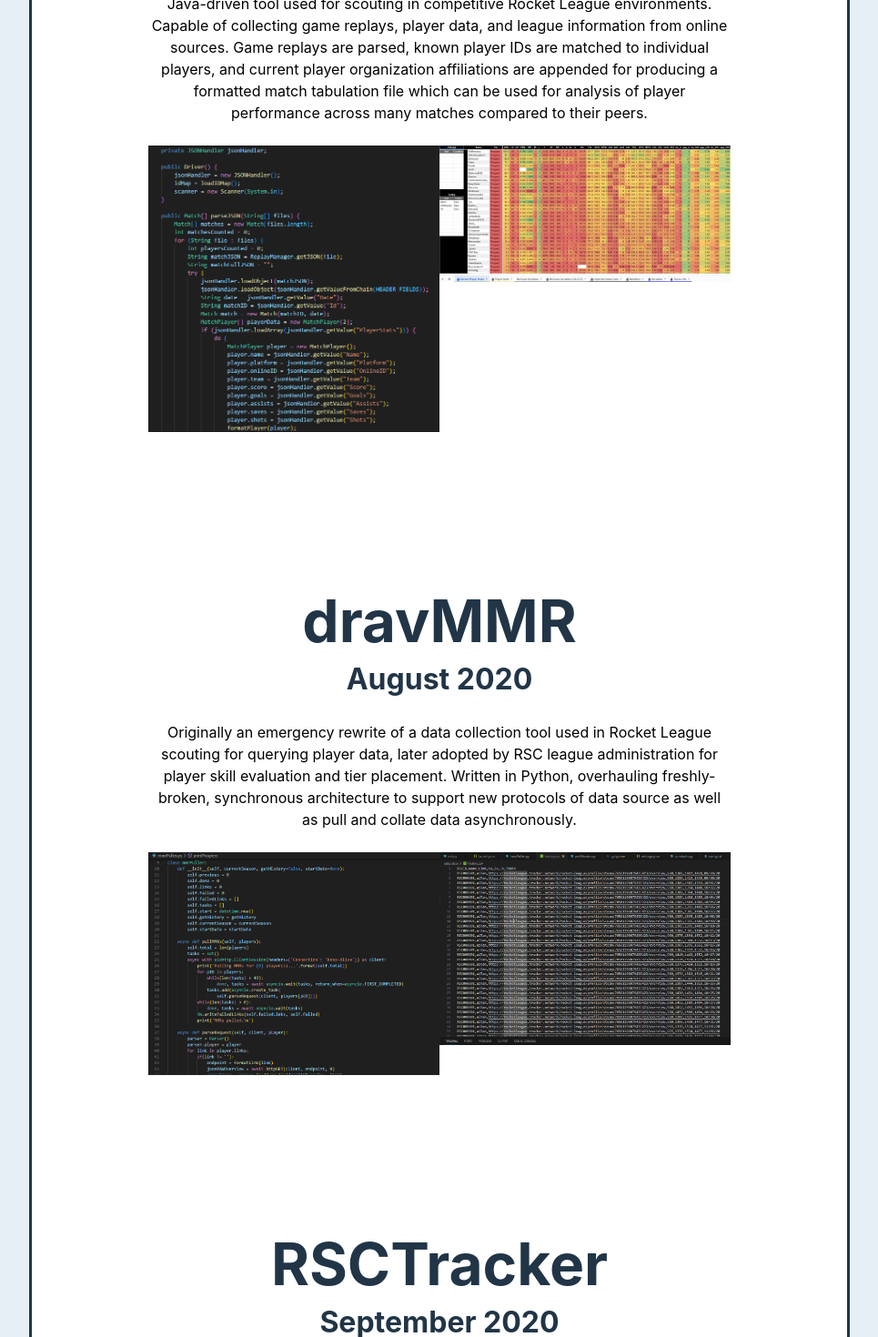
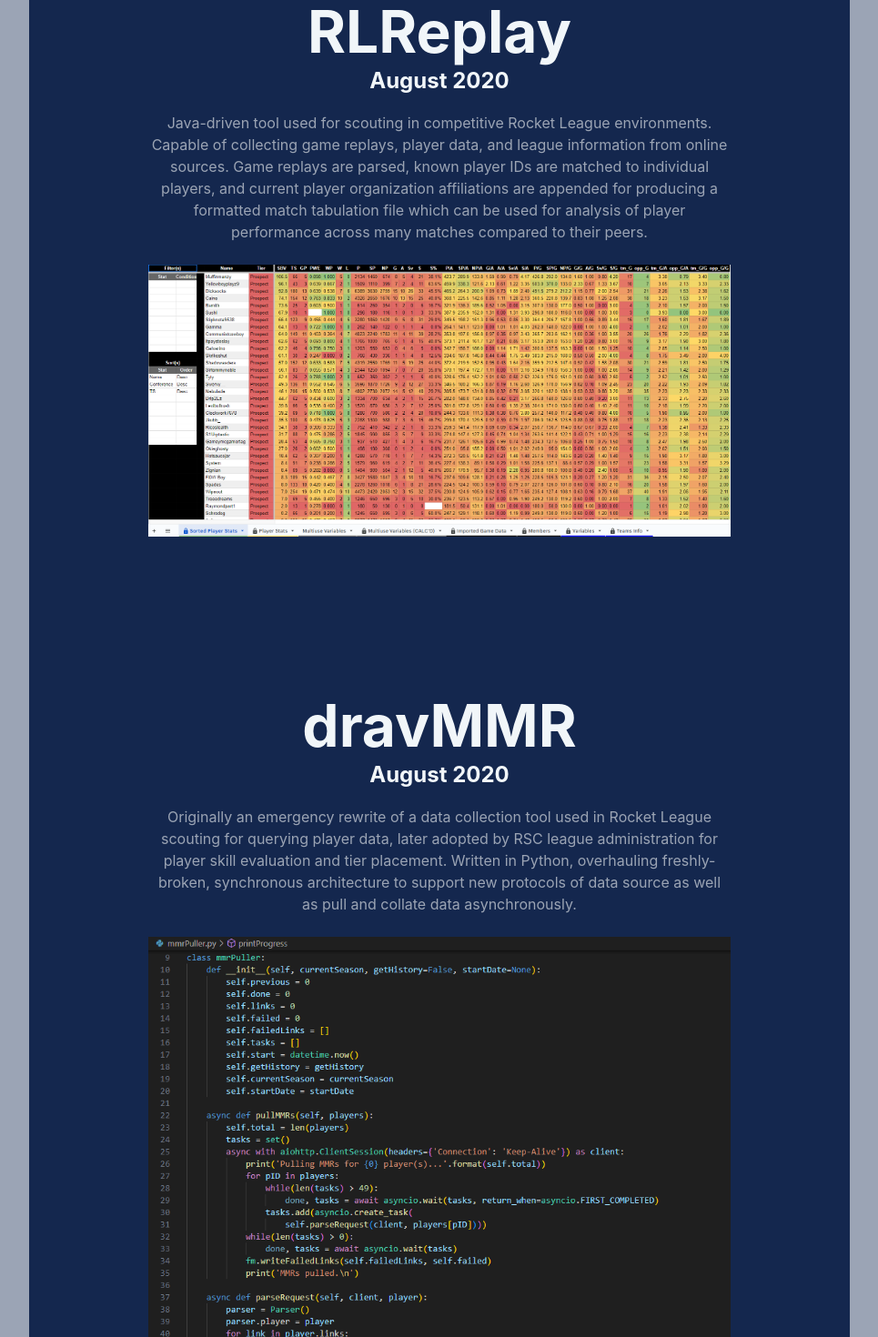
Before and after one commit to aidant19/MyWebsite, a React (Vite) app: page /MyWebsite/Projects in a window 1280 px wide. Shown: the part 900-2370 px from the top of the page at 91% size, without its empty margins (157-1122 px from the left). Built offline with nearby package versions, Linux system fonts and the light colour scheme.

Commit message:
Sign aesthetic overhaul and projects page refinement

```diff
--- a/src/About.css
+++ b/src/About.css
@@ -1,7 +1,7 @@
 .about-header {
-    color: #213547;
+    color: #F1F6F9;
 }
 
 .about-text {
-    color: #213547;
+    color: #F1F6F9;
 }
--- a/src/Contact.css
+++ b/src/Contact.css
@@ -1,11 +1,11 @@
 .contact-header {
     font-size: 18px;
-    color: #213547;
+    color: #F1F6F9;
     margin-top: 200px;
     margin-bottom: 2px;
 }
 
 .contact-text {
     margin-top: 2px;
-    color: #213547;
+    color: #F1F6F9;
 }
--- a/src/Me.css
+++ b/src/Me.css
@@ -7,11 +7,11 @@
 body {
     margin: 0px;
     padding: 0px;
-    background: #e7eff6;
+    background: #9BA4B5;
 }
 
 .headshot-text {
-    color: #213547;
+    color: #F1F6F9;
     text-align: center;
     font-size: 5em;
     margin-bottom: 10px;
@@ -22,7 +22,7 @@
     font-size: 25px;
     margin-top: 5px;
     margin-bottom: 5px;
-    color:  #4b86b4;
+    color:  #9BA4B4;
 }
 
 .headshot {
--- a/src/Projects.css
+++ b/src/Projects.css
@@ -35,18 +35,18 @@
 .project-title {
   font-size: 4em;
   margin-top: 1.5em;
-  color: #213547;
+  color: #F1F6F9;
   margin-bottom: 0em;
 }
 
 .project-date {
-  margin-top: -0.25em;
-  font-size: 2em;
-  color: #213547
+  margin-top: -0.5em;
+  font-size: 1.5em;
+  color: #F1F6F9;
 }
 
 .project-text {
-  color: black;
+  color: #9BA4B4;
   margin-bottom: 10em;
 }
 
@@ -60,10 +60,8 @@
 }
 
 .img-container {
-    float: left;
     position: relative;
     margin: auto;
-    width: 50%;
 }
 
 .img-container:hover .img-overlay {
@@ -83,11 +81,6 @@
     background-color: #e7eff6;
   }
 
-.img-overlay.mvp {
-    top: 30%;
-    height: 70%;
-}
-
 .img-text {
     color: black;
     font-size: 20px;
--- a/src/Projects.jsx
+++ b/src/Projects.jsx
@@ -1,6 +1,7 @@
 import "./index.css";
 import "./Projects.css";
 import React from "react";
+import { Link } from "react-router-dom";
 import albstatDB from "./assets/albstat_db.PNG";
 import albstatData from "./assets/albstat_data.PNG";
 import rlreplayCode from "./assets/rlreplay_code.PNG";
@@ -40,15 +41,6 @@
               <div className="img-text">{this.props.imgtext1}</div>
             </div>
           </div>
-          <div
-            className="img-container"
-            onClick={() => this.props.onImgClick(this.props.img2)}
-          >
-            <img className="img-withfade" src={this.props.img2} />
-            <div className="img-overlay">
-              <div className="img-text">{this.props.imgtext2}</div>
-            </div>
-          </div>
         </div>
       </div>
     );
@@ -71,7 +63,7 @@
   }
 }
 
-class ProjectsWrapper extends React.Component {
+class ProjectsHome extends React.Component {
   constructor(props) {
     super(props);
     this.state = {
@@ -102,18 +94,14 @@
           text="First-of-its-kind database and supporting Java software for gameplay analysis of Albion Online’s “Crystal League” matches. Data extracted from the Albion Online public API, transformed, and loaded with JDBC into a SQL database (originally MySQL, later PostgreSQL)."
           img1={albstatDB}
           imgtext1="Albstat database"
-          img2={albstatData}
-          imgtext2="Basic analysis use-case"
           onImgClick={this.onImgClick.bind(this)}
         />
         <Project
           title="RLReplay"
           date="August 2020"
           text="Java-driven tool used for scouting in competitive Rocket League environments. Capable of collecting game replays, player data, and league information from online sources. Game replays are parsed, known player IDs are matched to individual players, and current player organization affiliations are appended for producing a formatted match tabulation file which can be used for analysis of player performance across many matches compared to their peers."
-          img1={rlreplayCode}
-          imgtext1="Data collection code"
-          img2={rlreplayAnalysis}
-          imgtext2="Scouting analysis"
+          img1={rlreplayAnalysis}
+          imgtext1="Scouting analysis"
           onImgClick={this.onImgClick.bind(this)}
         />
         <Project
@@ -122,48 +110,38 @@
           text="Originally an emergency rewrite of a data collection tool used in Rocket League scouting for querying player data, later adopted by RSC league administration for player skill evaluation and tier placement. Written in Python, overhauling freshly-broken, synchronous architecture to support new protocols of data source as well as pull and collate data asynchronously."
           img1={dravCode}
           imgtext1="Data collection code"
-          img2={dravOutput}
-          imgtext2="Formatted output with player data"
           onImgClick={this.onImgClick.bind(this)}
         />
         <Project
           title="RSCTracker"
           date="September 2020"
-          text="MySQL Database and supporting Java program for performing statistical analysis across the entire RSC League. Tracks player data and statistics, combining work on RLReplay and dravMMR with expanded functionality in order to enable the development, testing, and application of novel player evaluation algorithms."
-          img1={rsctrackerDB}
-          imgtext1="RSCTracker database"
-          img2={rsctrackerAnalysis}
-          imgtext2="Correlation analysis of player ELOs and proprietary evaluation metric"
+          text="MySQL Database and supporting Java program for performing statistical analysis across the entire RSC League. Tracks player data and statistics, combining work on prior tools with expanded functionality in order to enable the development, testing, and application of novel player evaluation algorithms."
+          img1={rsctrackerAnalysis}
+          imgtext1="Correlation analysis of player ELOs and proprietary evaluation metric"
           onImgClick={this.onImgClick.bind(this)}
         />
         <Project
           title="Small-World-COVID"
           date="November 2020"
           text="Java simulation of real-world network dynamics based on hyperbolic graph theory, utilized in modeling the spread of COVID-19. Developed at the 2020 Wellesley College Hackathon (WHACK 2020), and served as the basis for future research."
-          img1={whackCode}
-          imgtext1="Hyperbolic graph generation code"
-          img2={whackDemo}
-          imgtext2="Visualization of the network"
+          img1={whackDemo}
+          imgtext1="Visualization of the network"
           onImgClick={this.onImgClick.bind(this)}
         />
         <Project
           title="ReplayShot"
           date="November 2020"
           text="A modification for Rocket League written in C++ and injected via DLL which allows for players to train in scenarios taken from a previously-played match."
-          img1={replayshotCode}
-          imgtext1="Car manipulation code"
-          img2={replayshotIG}
-          imgtext2="Scenario played in-game"
+          img1={replayshotIG}
+          imgtext1="Scenario played in-game"
           onImgClick={this.onImgClick.bind(this)}
         />
         <Project
           title="SWN-COV"
           date="January 2021"
           text="Research project funded through UMass Dartmouth expanding upon Small-World-COVID simulator. Written in Python, application is designed to iterate on previous simulation work for evaluating efficiency of campus testing protocols."
-          img1={swncovCode}
-          imgtext1="Simulation functions"
-          img2={swncovGUI}
-          imgtext2="GUI for parameter tuning, simulation, and graphing"
+          img1={swncovGUI}
+          imgtext1="GUI for parameter tuning, simulation, and graphing"
           onImgClick={this.onImgClick.bind(this)}
         />
         <Project
@@ -172,8 +150,6 @@
           text="Developed, integrated, and documented the state setting module for the reinforcement learning framework “RLGym”, used for reinforcement learning in Rocket League. Module enables developers to generate and simulate “drills” for agents. Implemented in both the Python API and back-end C++ injectable DLL."
           img1={rlgymCode}
           imgtext1="Python API manipulation framework"
-          img2={rlgymCode2}
-          imgtext2="C++ DLL logic"
           onImgClick={this.onImgClick.bind(this)}
         />
       </div>
@@ -181,4 +157,13 @@
   }
 }
 
-export default ProjectsWrapper;
+function Projects() {
+  return (
+    <div>
+    <ProjectsHome/>
+    <Link to={`/projects/albstat`}> Next</Link>
+    </div>
+  );
+}
+
+export default Projects;
--- a/src/index.css
+++ b/src/index.css
@@ -22,8 +22,8 @@
   padding-right: 10%;
   padding-top: 25px;
   border-style: solid;
-  border-color: #213547;
-  background: white;
+  border-color: #14274E;
+  background: #14274E;
   width: 50%;
   z-index: 1;
 }
@@ -35,7 +35,7 @@
   top: 0;
   left: 0;
   z-index: 10;
-  background: #2a4d69;
+  background: #394867;
   color: white;
   font-size: 12pt;
   margin: 0;
--- a/src/index.jsx
+++ b/src/index.jsx
@@ -3,16 +3,9 @@
 import App from "./App";
 import "./index.css";
 import { BrowserRouter } from "react-router-dom";
-import { Helmet } from "react-helmet";
 
 ReactDOM.createRoot(document.getElementById("root")).render(
   <React.StrictMode>
-    <Helmet>
-      <meta
-        name="viewport"
-        content="width=device-width, initial-scale=1.0"
-      ></meta>
-    </Helmet>
     <BrowserRouter>
       <App />
     </BrowserRouter>
```
